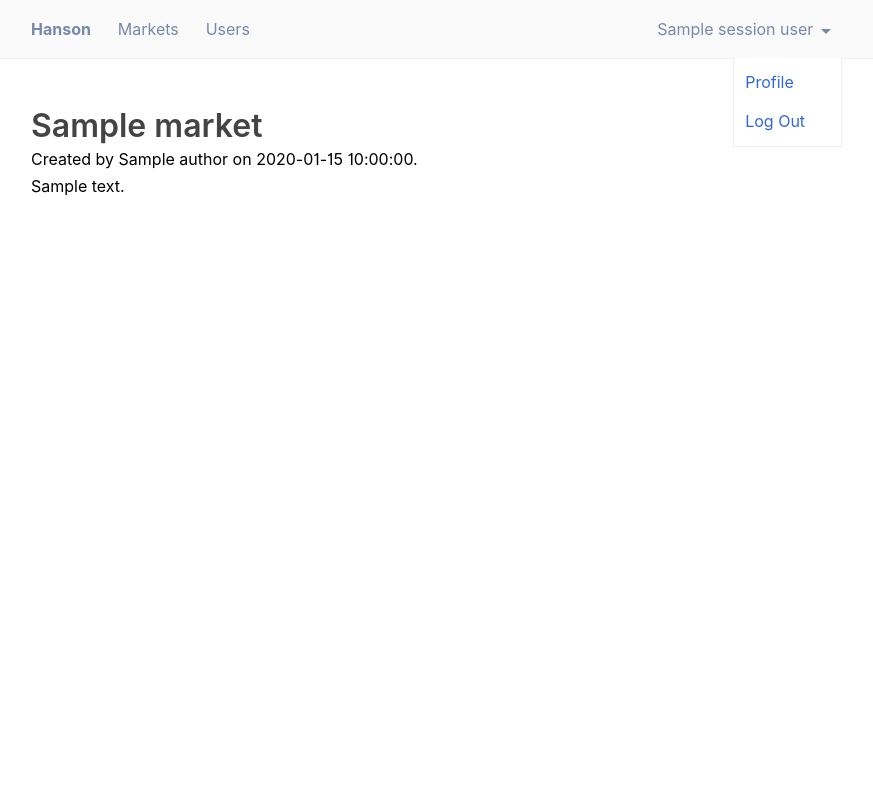
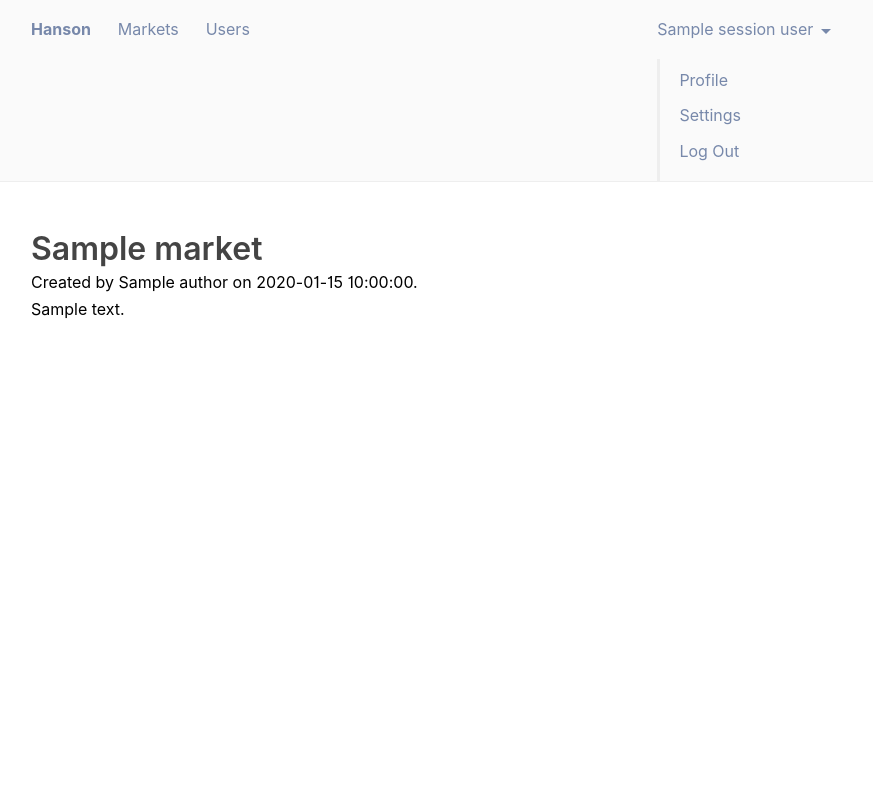
Before and after one commit to ruuda/hanson, a Flask app: template hanson/templates/market.html in a window 1280 px wide, after a click that opens the changed part. Shown: the whole page, without its empty margins (209-1082 px from the left). Run offline with Flask 2, Linux system fonts and the light colour scheme; the template is opened without the code that fills it: most values are stand-ins (such as "Sample title", 1, 10 or a date in 2020); some web fonts are replaced.

Commit message:
Make dropdown user menu non-overlapping
I prefer it styled this way.

```diff
--- a/hanson/routes/index.py
+++ b/hanson/routes/index.py
@@ -23,6 +23,11 @@ def route_get_index(tx: Transaction) -> Response:
 
 
 @app.get("/~<name>")
+def route_user_home(name: str) -> Response:
+    return Response.redirect_moved_permanently(f"/user/{name}")
+
+
+@app.get("/user/<name>")
 @with_tx
 def hello_world(tx: Transaction, name: str) -> Response:
     session_user = get_session_user(tx)
--- a/hanson/static/style.css
+++ b/hanson/static/style.css
@@ -71,7 +71,7 @@ html {
 body {
   min-height: 100vh;
   display: grid;
-  grid-template-rows: 3.7em auto;
+  grid-template-rows: auto 1fr;
 }
 
 a {
@@ -106,7 +106,7 @@ h1 {
 
 #headerbar .inner {
   display: grid;
-  grid-template-columns: auto auto auto;
+  grid-template-columns: auto 1fr auto;
   grid-template-areas: "main-nav _ session-indicator";
 }
 
@@ -141,6 +141,7 @@ a#home-link {
   text-align: right;
 }
 
+/* A little dropdown triangle for the session user menu. */
 .caret {
   display: inline-block;
   width: 0;
@@ -160,26 +161,17 @@ a#home-link {
   position: relative;
 }
 
-#session-indicator details {
-  position: relative;
-}
-
 #session-indicator details nav {
-  position: absolute;
-  top: calc(3.7em - 1px);
-  right: -0.7rem;
-  width: 6rem;
-  background-color: #fff;
-
-  border: 1px solid #eee;
-  border-top: none;
-  padding: 0.35rem;
+  text-align: left;
+  padding-bottom: 1rem;
+  padding-left: 1.2rem;
+  border-left: 0.2rem solid #eee;
 }
 
 #session-indicator details nav a {
+  padding-top: 0.5rem;
   display: block;
-  padding: 0.35rem;
-  text-align: left;
+  color: inherit;
 }
 
 #main {
--- a/hanson/templates/base_session.html
+++ b/hanson/templates/base_session.html
@@ -13,7 +13,8 @@
       <span class="caret"></span>
     </summary>
     <nav>
-      <a href="#TODO">Profile</a>
+      <a href="/user/{{session_user.name}}">Profile</a>
+      <a href="/settings">Settings</a>
       <a href="/logout">Log Out</a>
     </nav>
   </details>
```
Also changed, not shown: hanson/http.py (+13 -0 lines).
